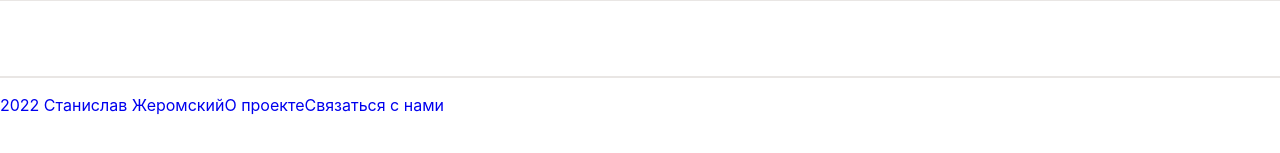
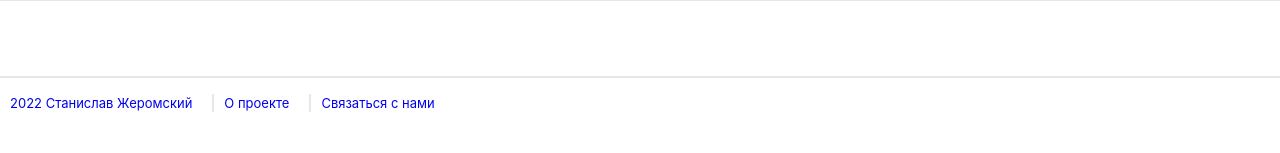
Before and after one commit to zheromskyS/Introduction-to-web-design, a plain HTML site: page items/item-1/item-1.html in a window 1280 px wide. Shown: the part 73-226 px from the top of the page. Drawn offline with Linux system fonts and the light colour scheme.

Commit message:
add styles to styles_in_index.css | add styles to styles_in_item.css

```diff
--- a/index/styles_in_index.css
+++ b/index/styles_in_index.css
@@ -260,10 +260,6 @@ footer {
 
 }
 
-.frontpage-footer {
-
-}
-
 
 
 /* dependent */
@@ -361,10 +357,6 @@ footer {
 
 }
 
-.frontpage-footer__item {
-
-}
-
 .frontpage-footer {
     margin: 0;
     padding: 0;
--- a/items/styles-in-items/styles_in_item.css
+++ b/items/styles-in-items/styles_in_item.css
@@ -12,6 +12,11 @@
 
 
 /* dependent */
+
+.frontpage-footer__link {
+    font-size: 13px;
+    line-height: normal;
+}
 
 .tool-bar__link {
     font-size: 20px;
@@ -192,3 +197,27 @@ footer {
 .frontpage-banner__column {
     padding: 0;
 }
+
+.footer-wrapper {
+    margin: 0;
+}
+
+.frontpage-footer {
+    margin: 0;
+    padding: 0;
+}
+
+.frontpage-footer__sections-list {
+    display: flex;
+    justify-content: left;
+}
+
+.frontpage-footer__item {
+    border-right: 2px solid #e9e6e4;
+    padding-right: 20px;
+    padding-left: 10px;
+}
+
+.frontpage-footer__item_3 {
+    border-right: none;
+}
```
